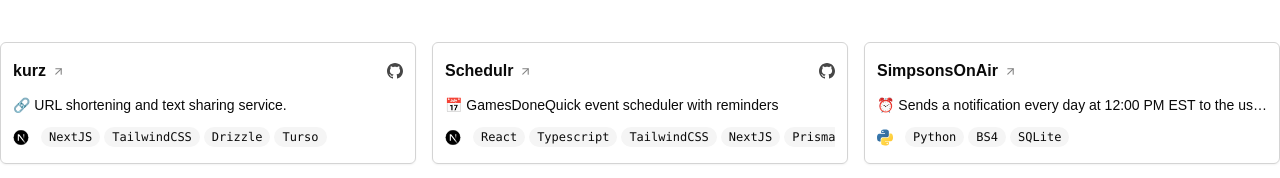
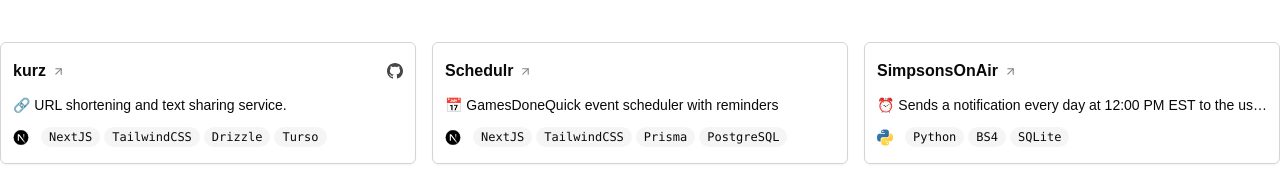
Before and after one commit to derLesh/LeshMe, a Next.js app: page / in a window 1280 px wide. Shown: the part 906-1084 px from the top of the page. Built offline with nearby package versions, Linux system fonts and the light colour scheme; no server answers.

Commit message:
ref(web): Removed private repos

```diff
--- a/data/projects.ts
+++ b/data/projects.ts
@@ -19,8 +19,8 @@
         title: "Schedulr",
         description: "📅 GamesDoneQuick event scheduler with reminders",
         url: "https://schedulr.lesh.me",
-        githubUrl: "https://github.com/derLesh/Schedulr",
-        tags: ["React", "Typescript", "TailwindCSS", "NextJS", "Prisma", "PostgreSQL"],
+        // githubUrl: "https://github.com/derLesh/Schedulr",
+        tags: ["NextJS", "TailwindCSS", "Prisma", "PostgreSQL"],
         mainTech: {
             icon: nextjs,
             url: "https://nextjs.org/",
@@ -43,7 +43,7 @@
         title: "ComfyLog",
         description: "✍ Twitch Chat Logger for Moderators and Broadcasters",
         url: "https://log.lesh.me",
-        githubUrl: "https://github.com/derLesh/ComfyLog",
+        // githubUrl: "https://github.com/derLesh/ComfyLog",
         tags: ["NextJS", "TailwindCSS", "TMI.JS", "PostgreSQL"],
         mainTech: {
             icon: nextjs,
@@ -55,7 +55,7 @@
         title: "Cards",
         description: "📚 Create memorization cards for your flashcards",
         // url: "https://cards.lesh.me",
-        githubUrl: "https://github.com/derLesh/Cards",
+        // githubUrl: "https://github.com/derLesh/Cards",
         tags: ["Tauri", "NextJS", "TailwindCSS"],
         mainTech: {
             icon: tauri,
```
